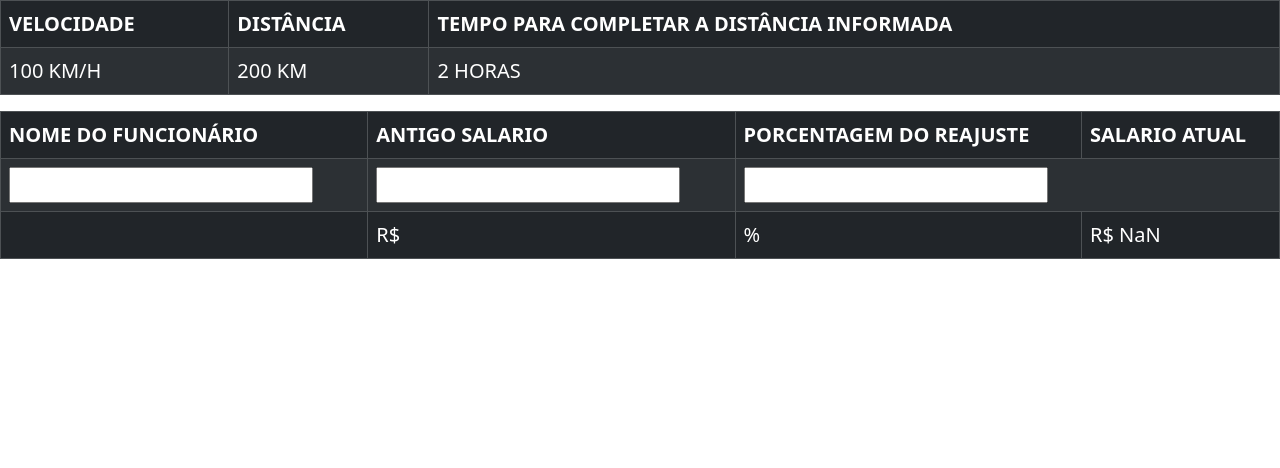
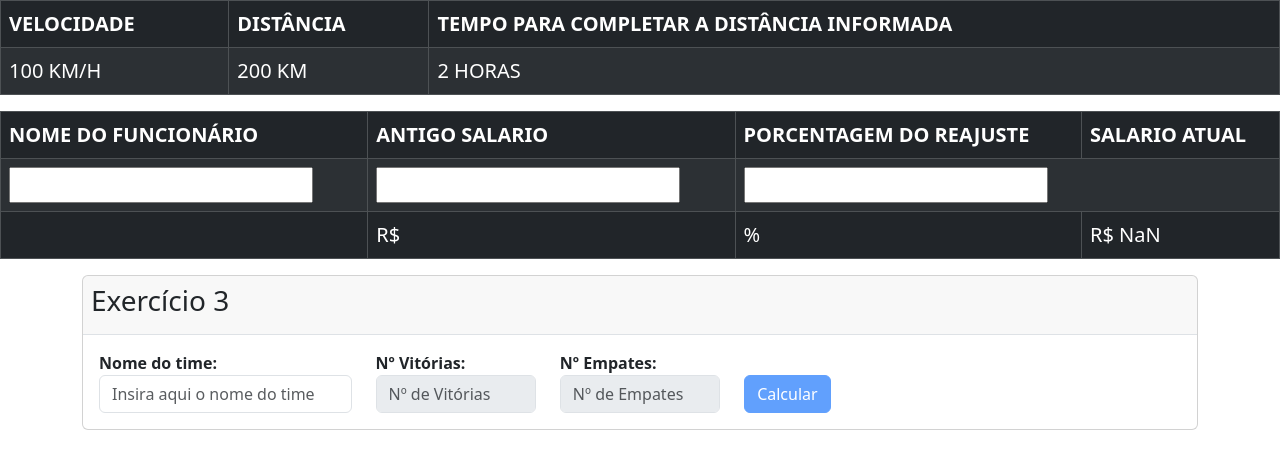
Before and after one commit to VitorCamposFrancisco/react-table, a React (Create React App) app: page / in a window 1280 px wide. Shown: the top 468 px of the page. Built offline with nearby package versions, Linux system fonts and the light colour scheme.

Commit message:
Mensagem

```diff
--- /dev/null
+++ b/src/exercises/FourthExercise.js
@@ -0,0 +1,9 @@
+function FourthExercise() {
+    return (
+        <div>
+
+        </div>
+    )
+}
+
+export default FourthExercise;
--- a/src/exercises/SecondExercise.js
+++ b/src/exercises/SecondExercise.js
@@ -11,11 +11,11 @@ function SecondExercise () {
     function alterarNome(elemento){
         setNome(elemento.target.value)
     }
-    function alterarSalario(valor){
-        setSalario(valor.target.value)
+    function alterarSalario(elemento){
+        setSalario(elemento.target.value)
     }
-    function alterarReajuste(muda){
-        setReajuste(muda.target.value)
+    function alterarReajuste(elemento){
+        setReajuste(elemento.target.value)
     }
 
     let resultado = parseFloat(salario) + (parseFloat(salario) * (parseFloat(reajuste) / 100))
--- /dev/null
+++ b/src/exercises/ThirdExercise.js
@@ -0,0 +1,61 @@
+import { useState } from 'react';
+
+function ThirdExercise() {
+
+    let [nome, setNome] = useState();
+    let [vitorias, setVitorias] = useState();
+    let [empates, setEmpates] = useState();
+
+
+
+    function Nome(valor) {
+        setNome(valor.target.value)
+    }
+    function Vitorias(valor) {
+        setVitorias(valor.target.value)
+    }
+    function Empates(valor) {
+        setEmpates(valor.target.value)
+    }
+
+    let totalVitorias = vitorias * 3;
+    let totalEmpates = empates * 1;
+    let [total,setTotal] = useState(totalVitorias + totalEmpates);
+
+    function acaoBotao(){
+        setTotal(total);
+    }
+    return (
+        <div>
+            <div class="container">
+                <div class="card">
+                    <div class="card-title p-2 border-bottom card-header">
+                        <h3>Exercício 3</h3>
+                    </div>
+                    <div class="card-body">
+                        <div class="row">
+                            <div class="col-sm-12 col-md-3 col-lg-3">
+                                <label class="label-control"><b>Nome do time:</b></label>
+                                <input class="form-control" type="text" placeholder="Insira aqui o nome do time" onChange={Nome}></input>
+                            </div>
+                                <div class="col-sm-12 col-md-2 col-lg-2">
+                                    <label class="label-control"><b>Nº Vitórias:</b></label>
+                                    <input class="form-control" type="number" placeholder="Nº de Vitórias" onChange={Vitorias} disabled={!nome}></input>
+                                </div>
+                                <div class="col-sm-12 col-md-2 col-lg-2">
+                                    <label class="label-control"><b>Nº Empates:</b></label>
+                                    <input class="form-control" type="number" placeholder="Nº de Empates" onChange={Empates} disabled={!vitorias}></input>
+                                </div>
+                                <div class="col-sm-12 col-md-3 col-lg-3 mt-4">
+                                    <button type="button" class="btn btn-primary" disabled={!nome || !vitorias || !empates} onClick={acaoBotao}>Calcular</button>
+                                </div>
+                        </div>
+                    </div>
+                </div>
+            </div>
+        </div>
+            )
+
+}
+
+            export default ThirdExercise;
--- a/src/pages/PrincipalPage.js
+++ b/src/pages/PrincipalPage.js
@@ -1,6 +1,8 @@
 import PriceList from '../components/PriceListComponents';
 import FirstExercise from '../exercises/FirstExercise';
+import FourthExercise from '../exercises/FourthExercise';
 import SecondExercise from '../exercises/SecondExercise';
+import ThirdExercise from '../exercises/ThirdExercise';
 
 function PrincipalPage(){
 
@@ -9,6 +11,8 @@ function PrincipalPage(){
         <div class="background">
             <FirstExercise/>
             <SecondExercise/>
+            <ThirdExercise/>
+            <FourthExercise/>
         </div>
     );
 }
```
